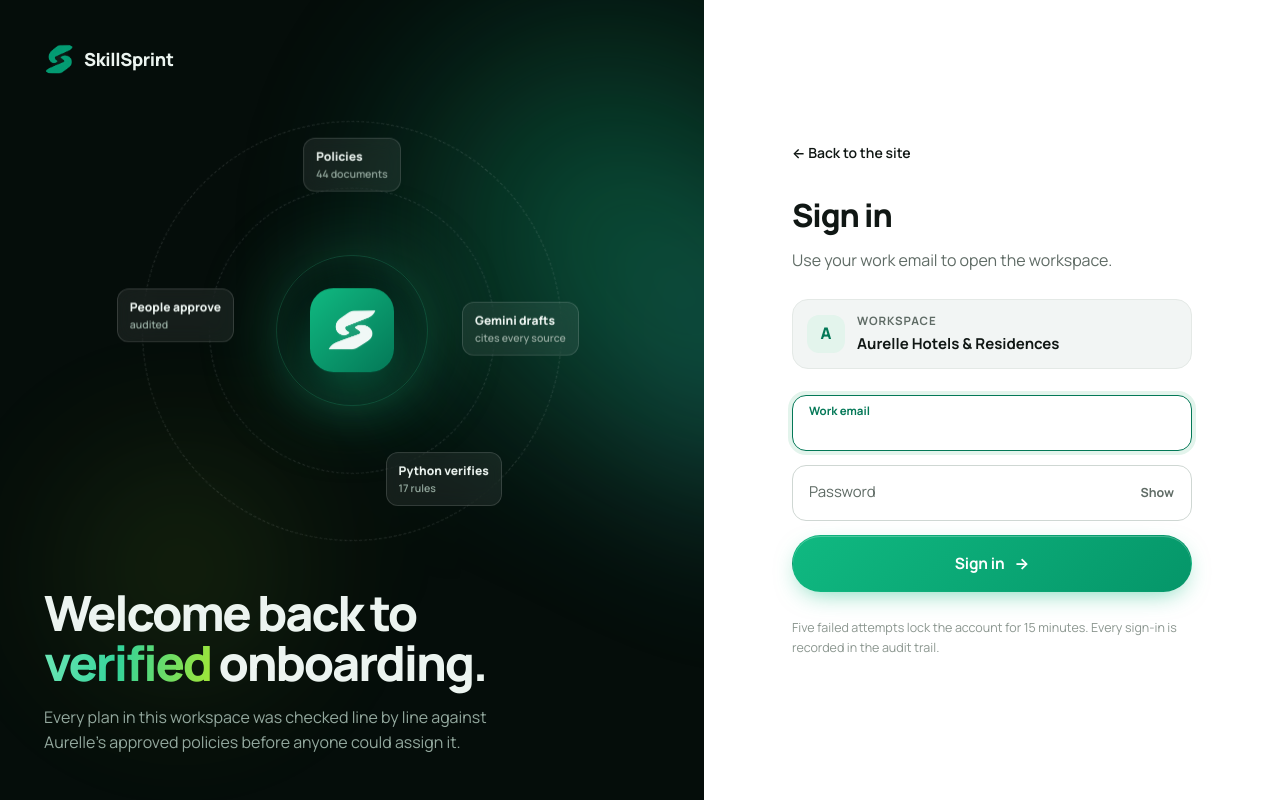
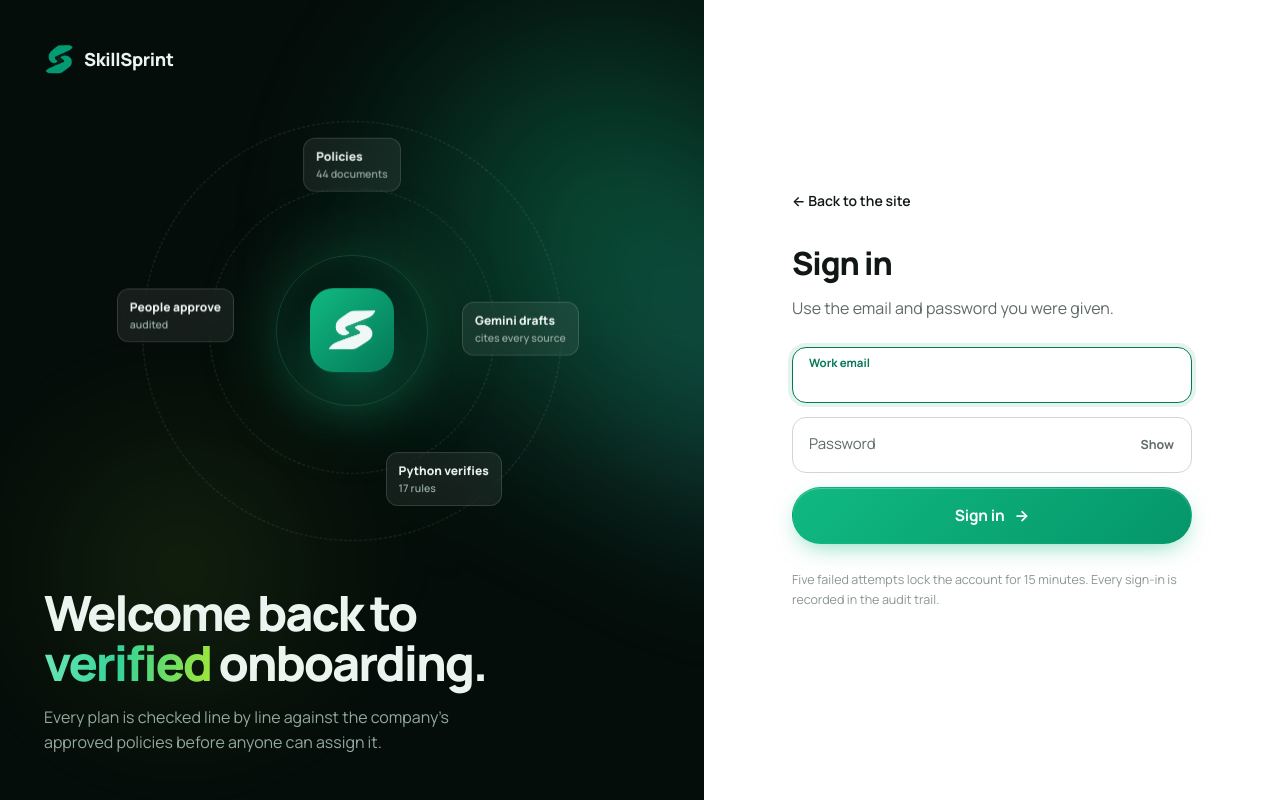
Before and after one commit to 27fazeelat-spec/techwiz26, a Flask app: page /login in a window 1280 px wide. Run offline with Flask 3, Linux system fonts and the light colour scheme; some libraries are stand-ins or nearby versions.

Commit message:
One sign-in page for everyone: no workspace name on the login page

```diff
--- a/templates/auth/login.html
+++ b/templates/auth/login.html
@@ -18,7 +18,7 @@
     </div>
     <div>
       <h2>Welcome back to <em>verified</em> onboarding.</h2>
-      <p>Every plan in this workspace was checked line by line against Aurelle's approved policies before anyone could assign it.</p>
+      <p>Every plan is checked line by line against the company's approved policies before anyone can assign it.</p>
     </div>
   </aside>
 
@@ -27,9 +27,8 @@
       <a class="auth2__back" href="{{ url_for('site.home') }}" data-cursor="Back">← Back to the site</a>
       <div>
         <h1>Sign in</h1>
-        <p>Use your work email to open the workspace.</p>
+        <p>Use the email and password you were given.</p>
       </div>
-      <div class="auth2__ws"><span>{{ (org_name or 'W')[0] }}</span><div><small>Workspace</small><b>{{ org_name }}</b></div></div>
       {% with messages = get_flashed_messages(with_categories=true) %}{% endwith %}
       <form method="post" class="stack" style="display: flex; flex-direction: column; gap: 14px" novalidate data-submit-busy="Signing in…">
         {{ form.hidden_tag() }}
```
